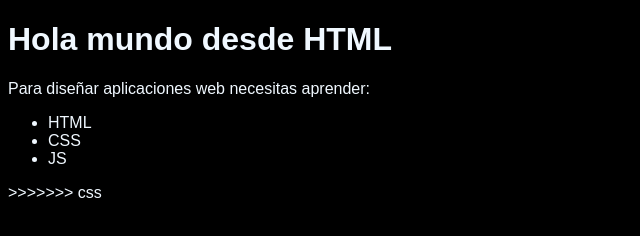
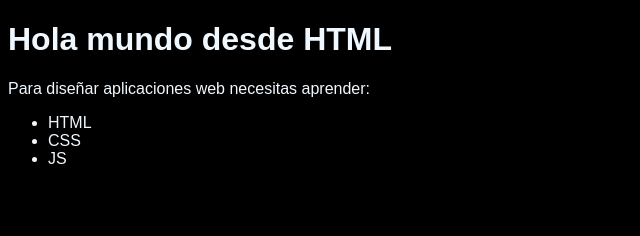
Before and after one commit to OzcarDev/sistemas-operativos, a plain HTML site: page index.html in a window 1280 px wide. Shown: the full height of the page, 0-640 px from the left. Drawn offline with Linux system fonts and the light colour scheme.

Commit message:
Cambio en index.html

```diff
--- a/index.html
+++ b/index.html
@@ -15,6 +15,5 @@
        <li>CSS</li>
        <li>JS</li>
     </ul>
->>>>>>> css
 </body>
 </html>
```
